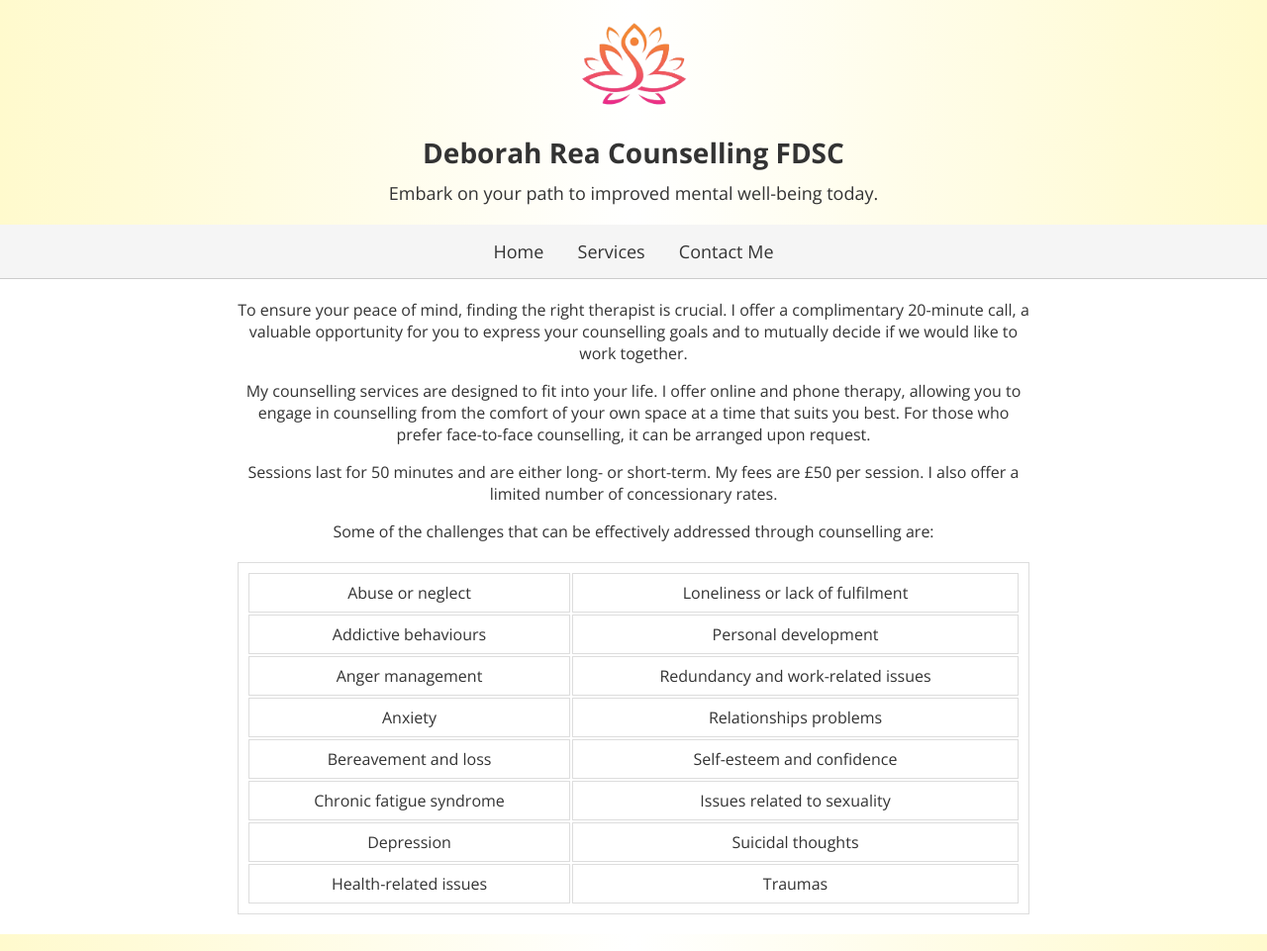
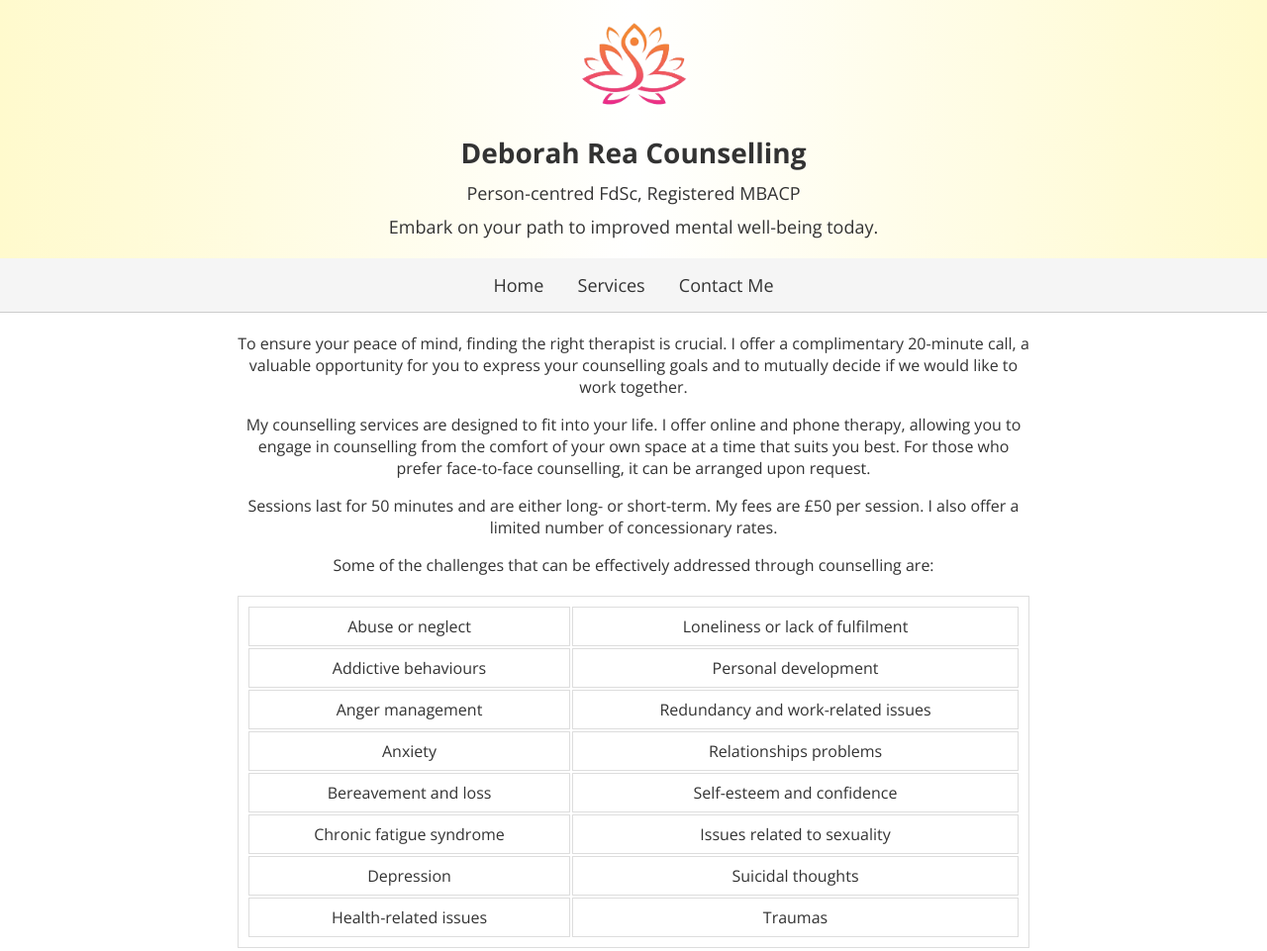
Before and after one commit to mdelaneycastle/deborahrea, a plain HTML site: page services.html in a window 1280 px wide. Shown: the top 961 px of the page at 99% size. Drawn offline with nearby package versions, Linux system fonts and the light colour scheme.

Commit message:
Update services.html

```diff
--- a/services.html
+++ b/services.html
@@ -161,7 +161,8 @@ th {
 <body>
     <header>
         <a href="index.html"><img src="logo22.png" alt="Logo"></a>
-        <h1>Deborah Rea Counselling FDSC</h1>
+        <h1>Deborah Rea Counselling</h1>
+        <p>Person-centred FdSc, Registered MBACP</p>
         <p>Embark on your path to improved mental well-being today.</p>
     </header>
     <nav>
```
